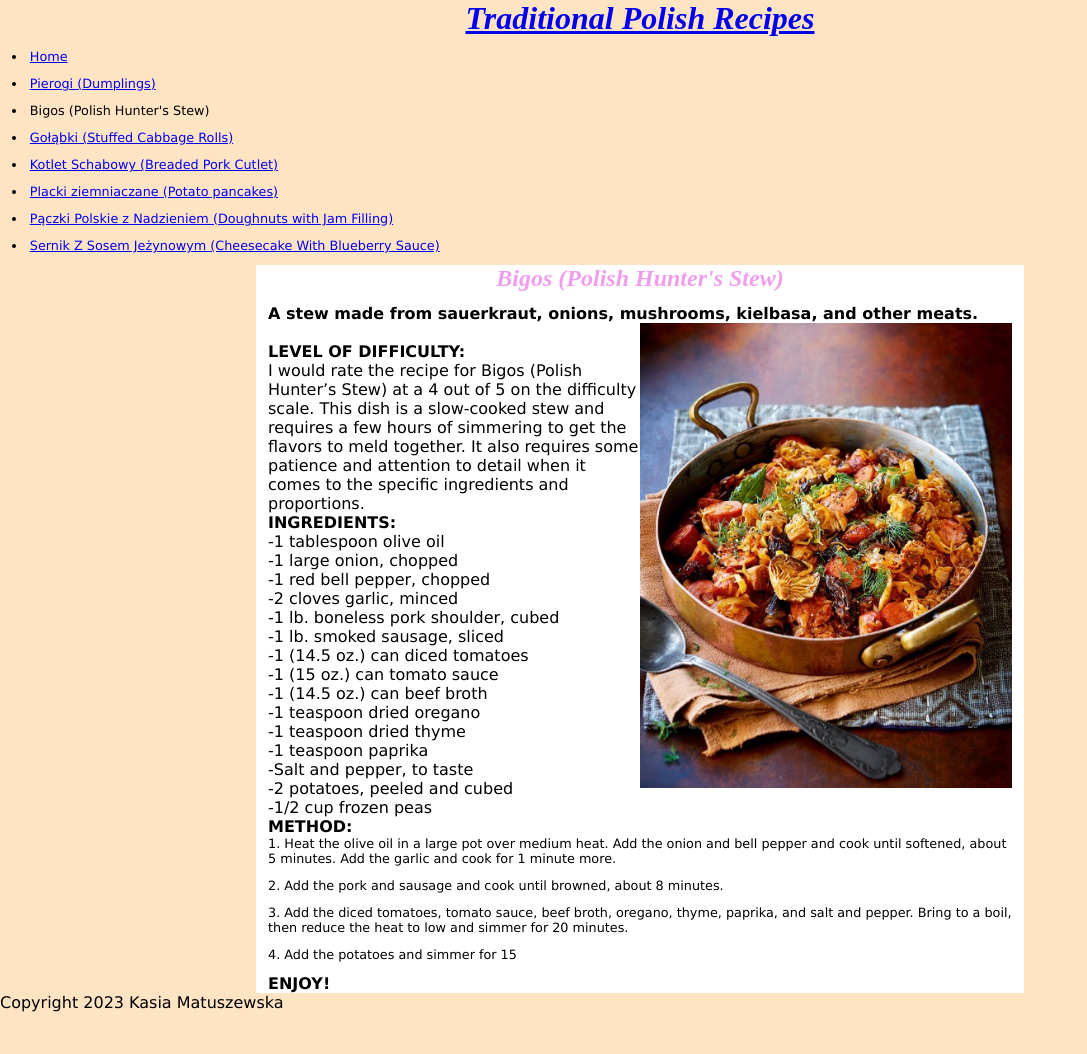
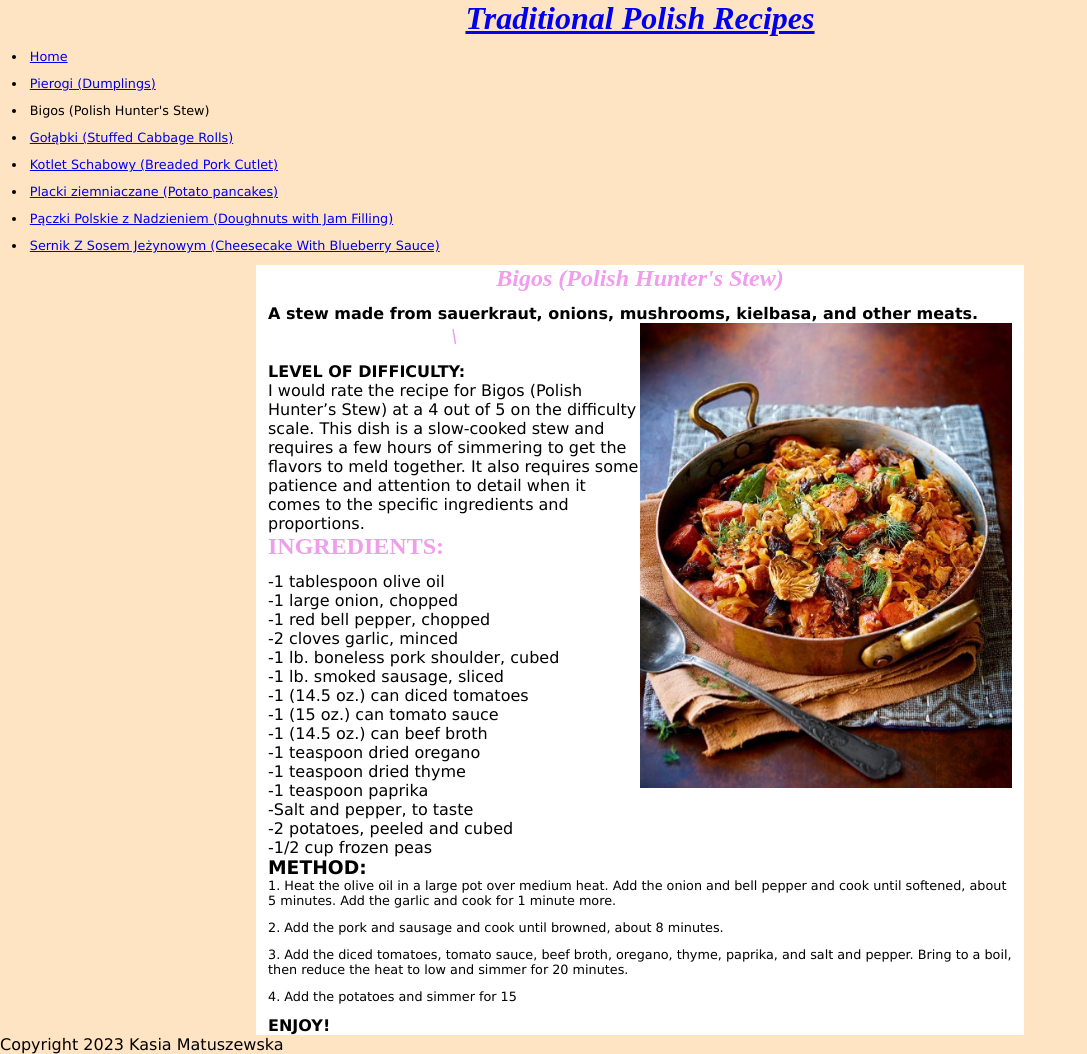
Before and after one commit to kasiamatuszewska/recipewebsite, a Jekyll site: the page built from _recipes/recipe1.md, in a window 1280 px wide. Shown: the whole page, without its empty margins (0-1087 px from the left). Built offline with Jekyll 4.4.1, drawn with Linux system fonts in a browser that asks for light colours; before the commit the page ends 1012 px from its top, so only the background shows below that.

```diff
--- a/_recipes/recipe1.md
+++ b/_recipes/recipe1.md
@@ -9,12 +9,12 @@ published: true
 
 ![](../uploads/picture-1.jpg)
 
-\
+# \
 **LEVEL OF DIFFICULTY:**
 
 I would rate the recipe for Bigos (Polish Hunter's Stew) at a 4 out of 5 on the difficulty scale. This dish is a slow-cooked stew and requires a few hours of simmering to get the flavors to meld together. It also requires some patience and attention to detail when it comes to the specific ingredients and proportions.
 
-**INGREDIENTS:**
+## **INGREDIENTS:**
 
 \-1 tablespoon olive oil
 
@@ -46,7 +46,7 @@ I would rate the recipe for Bigos (Polish Hunter's Stew) at a 4 out of 5 on the
 
 \-1/2 cup frozen peas
 
-**METHOD:**
+### **METHOD:**
 
 1. Heat the olive oil in a large pot over medium heat. Add the onion and bell pepper and cook until softened, about 5 minutes. Add the garlic and cook for 1 minute more.
 2. Add the pork and sausage and cook until browned, about 8 minutes.
```
